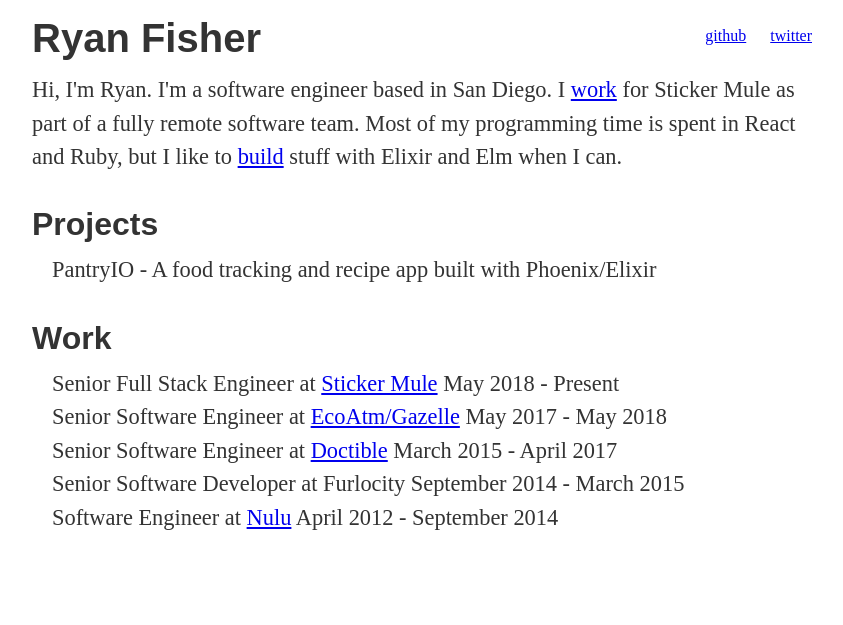
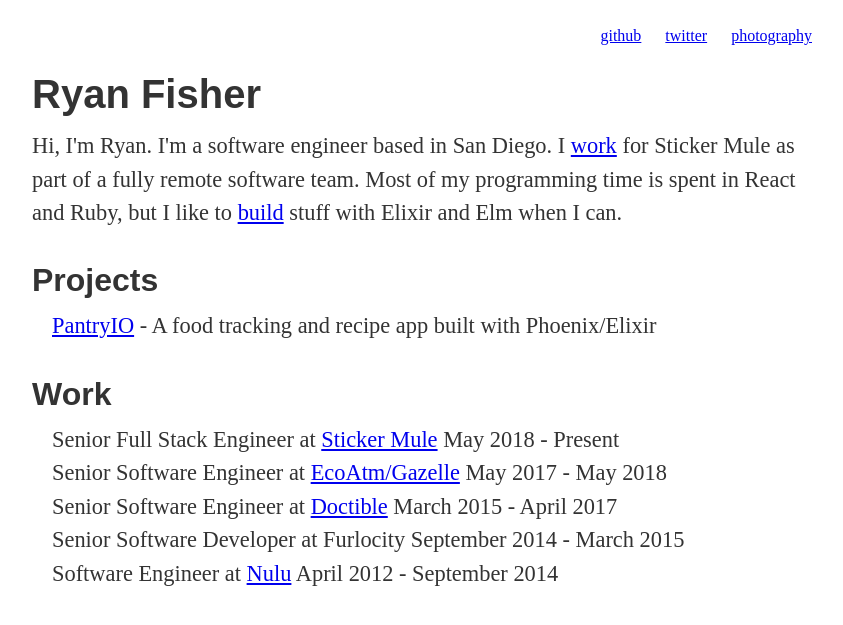
Before and after one commit to ryanfisher/ryanfisher.io, a Jekyll site: the page built from index.md, in a window 1280 px wide. Shown: the top 625 px of the page, without its empty margins (218-1061 px from the left). Built offline with Jekyll 4.4.1, drawn with Linux system fonts in a browser that asks for light colours.

Commit message:
Add photography and pantryio links

```diff
--- a/_layouts/home.html
+++ b/_layouts/home.html
@@ -22,7 +22,7 @@
 
       h1 {
         font-size: 2.5em;
-        clear: left;
+        clear: right;
       }
 
       h2 {
@@ -75,6 +75,7 @@
         <ul>
           <li><a href="https://github.com/ryanfisher">github</a></li>
           <li><a href="https://twitter.com/ryan_fisher">twitter</a></li>
+          <li><a href="https://photos.ryanfisher.io/profile/ryanfisher">photography</a></li>
         </ul>
       </nav>
       <h1>Ryan Fisher</h1>
@@ -83,7 +84,7 @@
         <a name="projects" />
         <h2>Projects</h2>
         <ul>
-          <li>PantryIO - A food tracking and recipe app built with Phoenix/Elixir</li>
+          <li><a href="https://pantryio.com">PantryIO</a> - A food tracking and recipe app built with Phoenix/Elixir</li>
         </ul>
       </section>
       <section id="experience">
```
